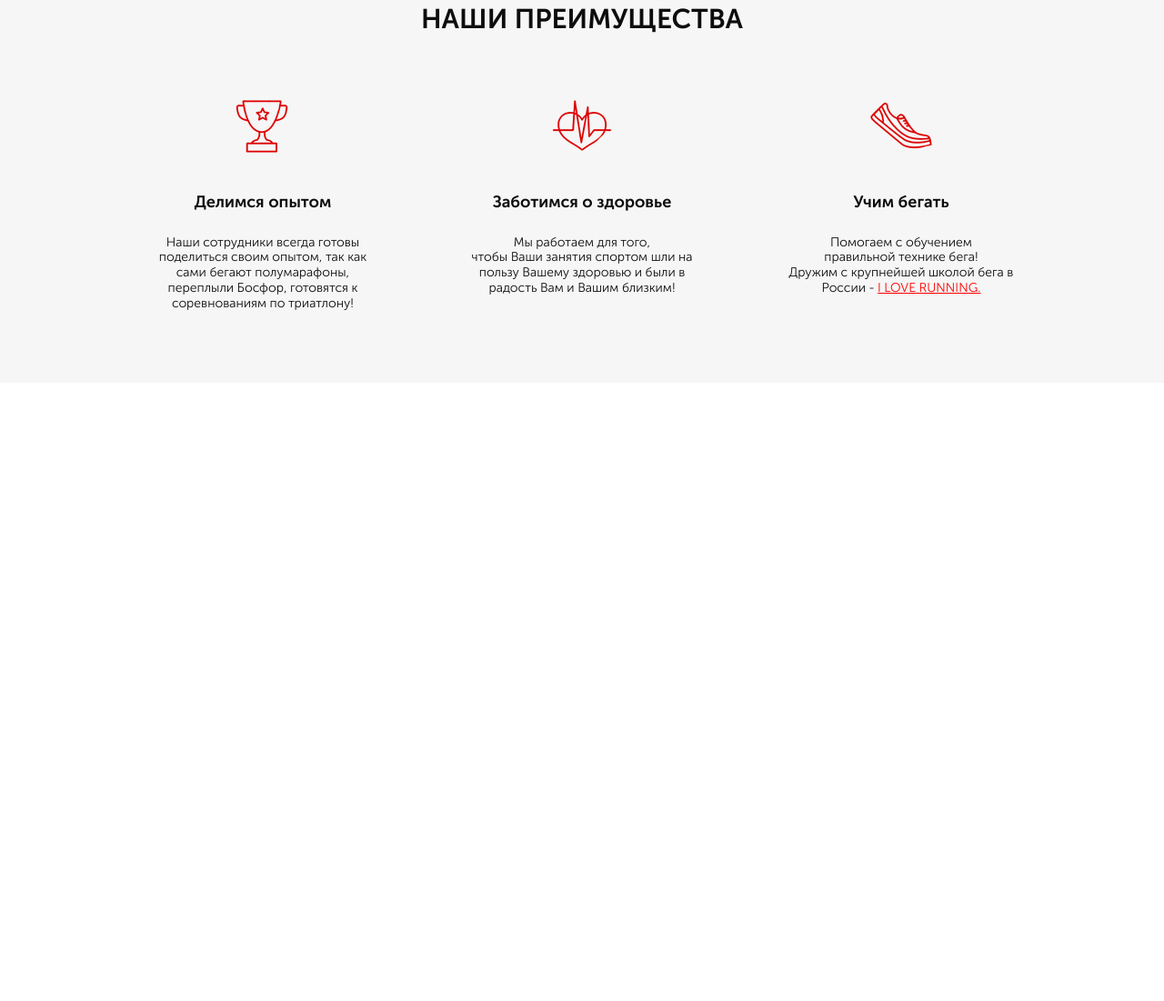
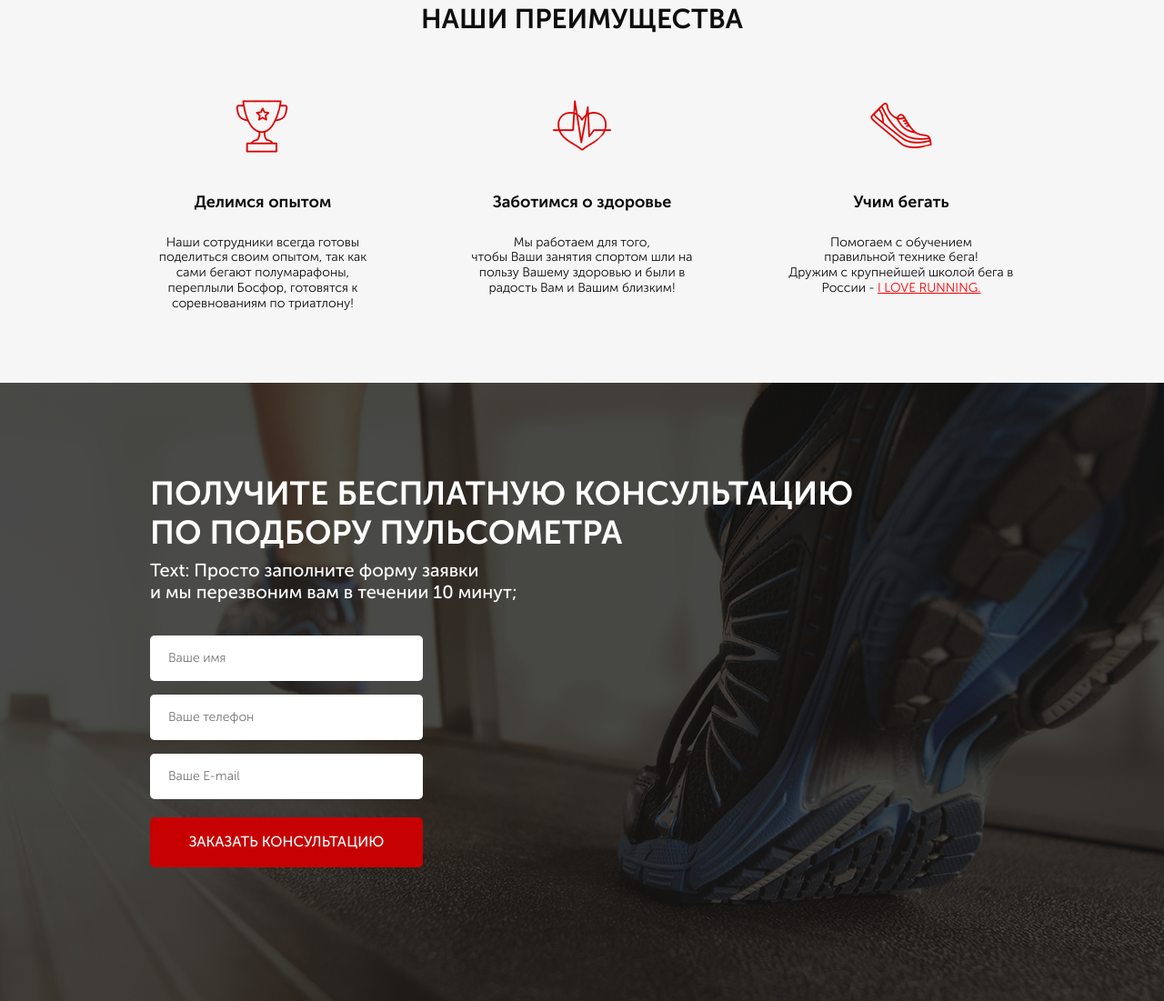
Before and after one commit to BudnikOleksii/Pulse_project, a website: page src/index.html in a window 1280 px wide. Shown: the part 741-1842 px from the top of the page at 91% size. Before the commit the page ends 1162 px from the top, so only its background shows below. Drawn offline with Linux system fonts and the light colour scheme; files whose address does not match are found by name.

Commit message:
consultation section

```diff
--- a/src/index.html
+++ b/src/index.html
@@ -12,6 +12,7 @@
     <link rel="stylesheet" href="css/style.min.css">
 </head>
     <body>
+        <!-- Promo -->
         <div class="promo">
             <div class="container">
                 <header class="header">
@@ -56,6 +57,8 @@
                 </div>
             </div>
         </div>
+        <!-- End of promo section -->
+        <!-- Advantages section -->
         <section class="advantages">
             <div class="container">
                 <h2 class="title">НАШИ ПРЕИМУЩЕСТВА</h2>
@@ -90,8 +93,29 @@
                     </div>
                 </div>
             </div>
-
         </section>
+        <!-- End of advantages section -->
+        <!-- Consultation section -->
+        <div class="consultation">
+            <div class="container">
+                <h2 class="title title_left">
+                    Получите бесплатную консультацию
+                    <br>
+                    по подбору пульсометра
+                </h2>
+                <div class="consultation__descr">
+                    Text: Просто заполните форму заявки
+                    <br>
+                    и мы перезвоним вам в течении 10 минут;
+                </div>
+                <form class="feed-form" action="#">
+                    <input name="name" required placeholder="Ваше имя" type="text">
+                    <input name="phone" required placeholder="Ваше телефон" type="number">
+                    <input name="email" required placeholder="Ваше E-mail" type="email">
+                    <button class="button button_submit">заказать кОНСУЛЬТАЦИЮ</button>
+                </form>
+            </div>
+        </div>
 
         <!-- <script src="js/script.js"></script> -->
     </body>
--- a/src/sass/blocks/_buttons.scss
+++ b/src/sass/blocks/_buttons.scss
@@ -15,4 +15,9 @@
         font-size: 16px;
         line-height: 1.2;
     }
+    &_submit {
+        width: 100%;
+        height: 55px;
+        font-size: 16px;
+    }
 }
--- /dev/null
+++ b/src/sass/blocks/_consultation.scss
@@ -0,0 +1,11 @@
+.consultation {
+    min-height: 680px;
+    padding: 100px 0 92px 0;
+    background: url(../img/bg2.jpg) center center/cover no-repeat;
+    &__descr {
+        font-size: 20px;
+        line-height: 1.2;
+        font-weight: 500;
+        color: #ffffff;
+    }
+}
--- /dev/null
+++ b/src/sass/blocks/_forms.scss
@@ -0,0 +1,20 @@
+.feed-form {
+    margin-top: 36px;
+    display: flex;
+    flex-direction: column;
+    width: 300px;
+    input {
+        height: 50px;
+        background-color: #ffffff;
+        border-radius: 5.0px;
+        margin-bottom: 15px;
+        border: none;
+        padding: 0 20px;
+        font-size: 14px;
+        font-weight: 300;
+        color: #4b4b4b;
+        &:nth-child(3) {
+            margin-bottom: 20px;
+        }
+    }
+}
--- a/src/sass/blocks/_titles.scss
+++ b/src/sass/blocks/_titles.scss
@@ -4,4 +4,11 @@
     line-height: 1.2;
     font-weight: 700;
     color: $text-color;
+    text-transform: uppercase;
+    &_left {
+        text-align-last: left;
+        font-size: 36px;
+        line-height: 1.2;
+        color: #ffffff;
+    }
 }
--- a/src/sass/style.scss
+++ b/src/sass/style.scss
@@ -9,6 +9,8 @@
 }
 @import 'blocks/buttons';
 @import 'blocks/titles';
+@import 'blocks/forms';
 @import 'blocks/promo';
 @import 'blocks/header';
 @import 'blocks/advantages';
+@import 'blocks/consultation';
```
Also changed, not shown: src/css/style.min.css.
